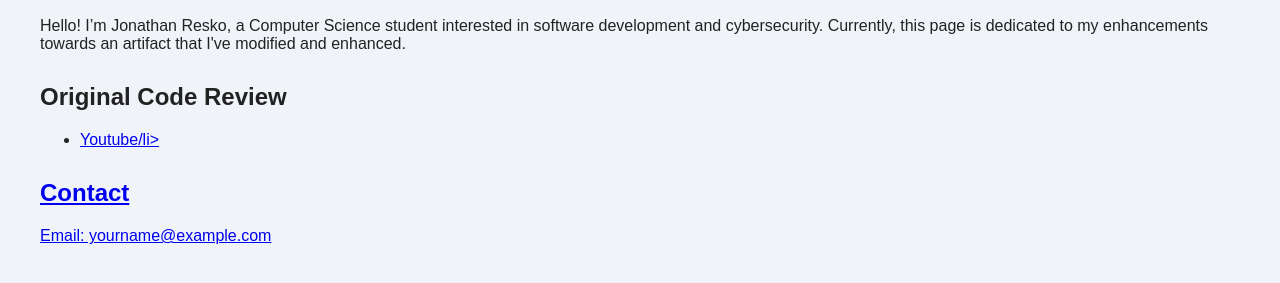
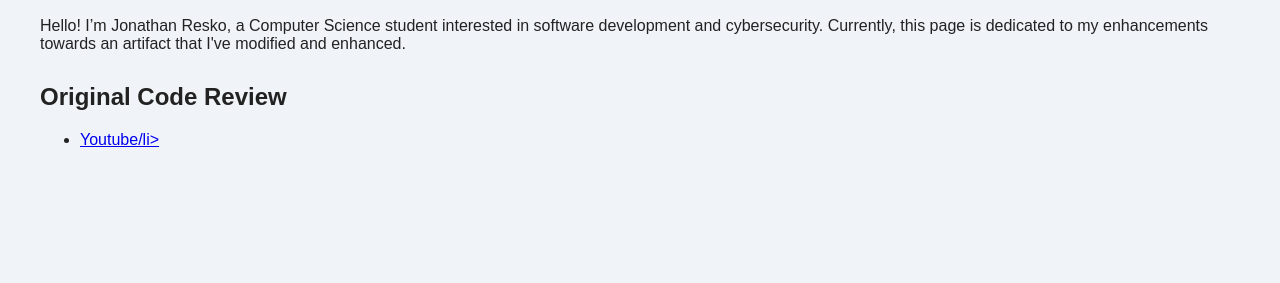
Before and after one commit to JDR-code/JDR-code.github.io, a plain HTML site: page index.html in a window 1280 px wide. Shown: the part 129-412 px from the top of the page. Drawn offline with Linux system fonts and the light colour scheme.

Commit message:
Remove contact section from index.html
Removed the contact section from the HTML.

```diff
--- a/index.html
+++ b/index.html
@@ -27,9 +27,5 @@
       <li><a href="https://youtu.be/Q3q6kP8B2P0">Youtube/li>
     </ul>
   </div>
-  <div class="section">
-    <h2>Contact</h2>
-    <p>Email: yourname@example.com</p>
-  </div>
 </body>
 </html>
```
